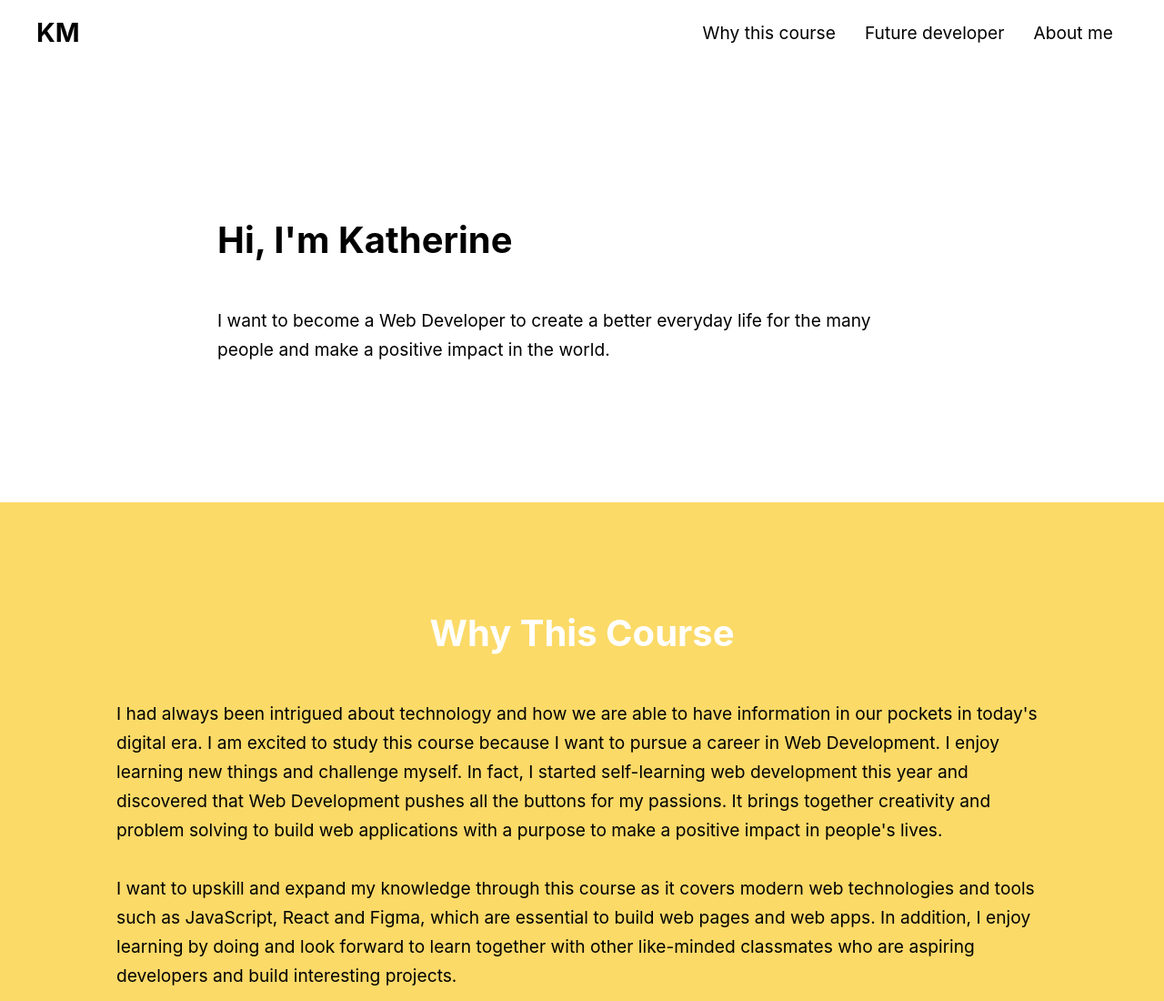
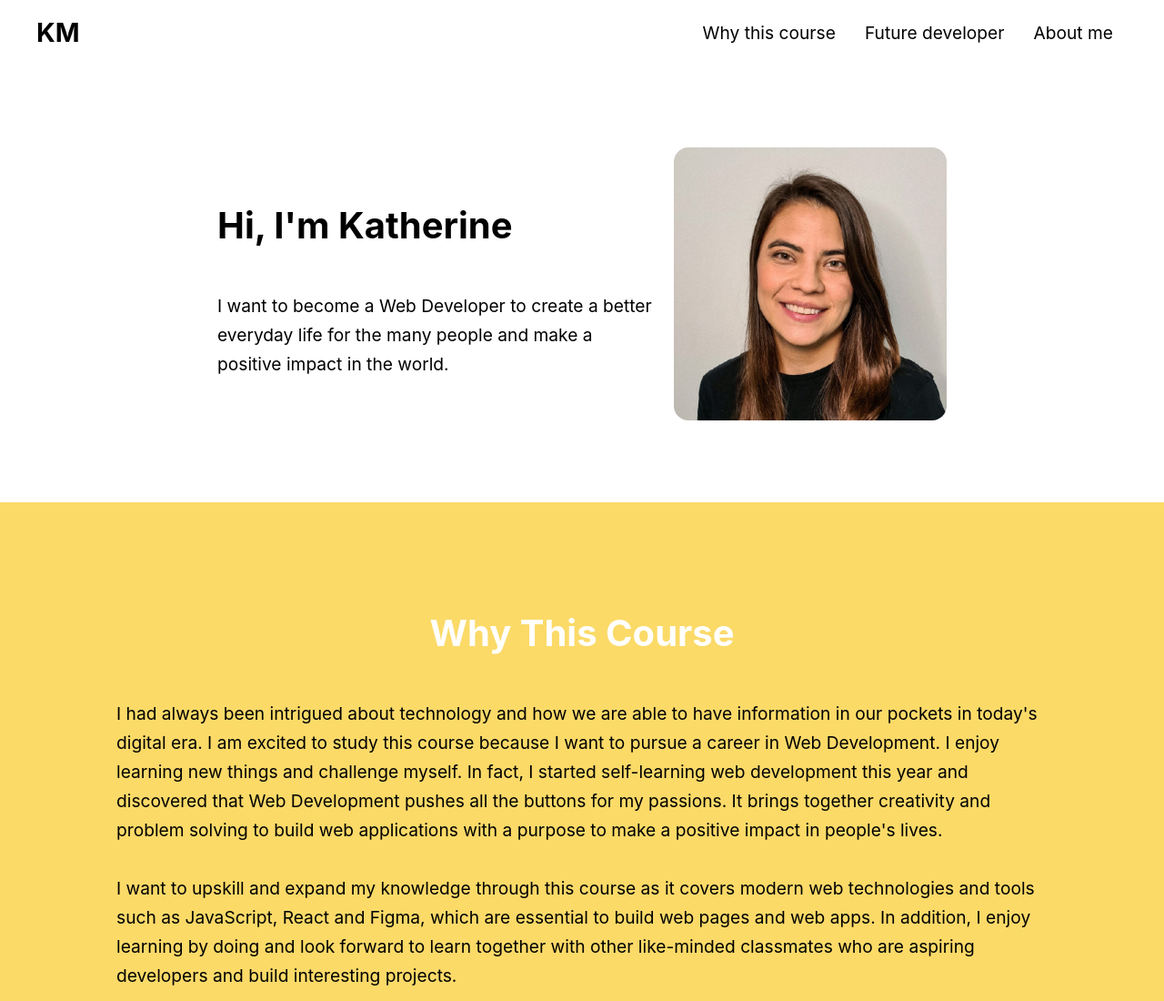
Before and after one commit to kazmonroy/frontend-developer-application, a plain HTML site: page index.html in a window 1280 px wide. Shown: the top 1100 px of the page at 91% size. Drawn offline with Linux system fonts and the light colour scheme.

Commit message:
Fix path to img and icons

```diff
--- a/index.html
+++ b/index.html
@@ -4,7 +4,7 @@
     <meta charset="UTF-8" />
     <meta http-equiv="X-UA-Compatible" content="IE=edge" />
     <meta name="viewport" content="width=device-width, initial-scale=1.0" />
-    <link rel="icon" href="./assests/laptop-code-solid.svg" />
+    <link rel="icon" href="./assets/laptop-code-solid.svg" />
     <link
       rel="stylesheet"
       href="https://cdnjs.cloudflare.com/ajax/libs/font-awesome/6.2.0/css/all.min.css"
@@ -44,7 +44,7 @@
               for the many people and make a positive impact in the world.
             </p>
           </div>
-          <img src="./assests/km.jpeg" alt="" />
+          <img src="./assets/km.jpeg" alt="" />
         </div>
       </section>
       <section id="why-this-course">
```
